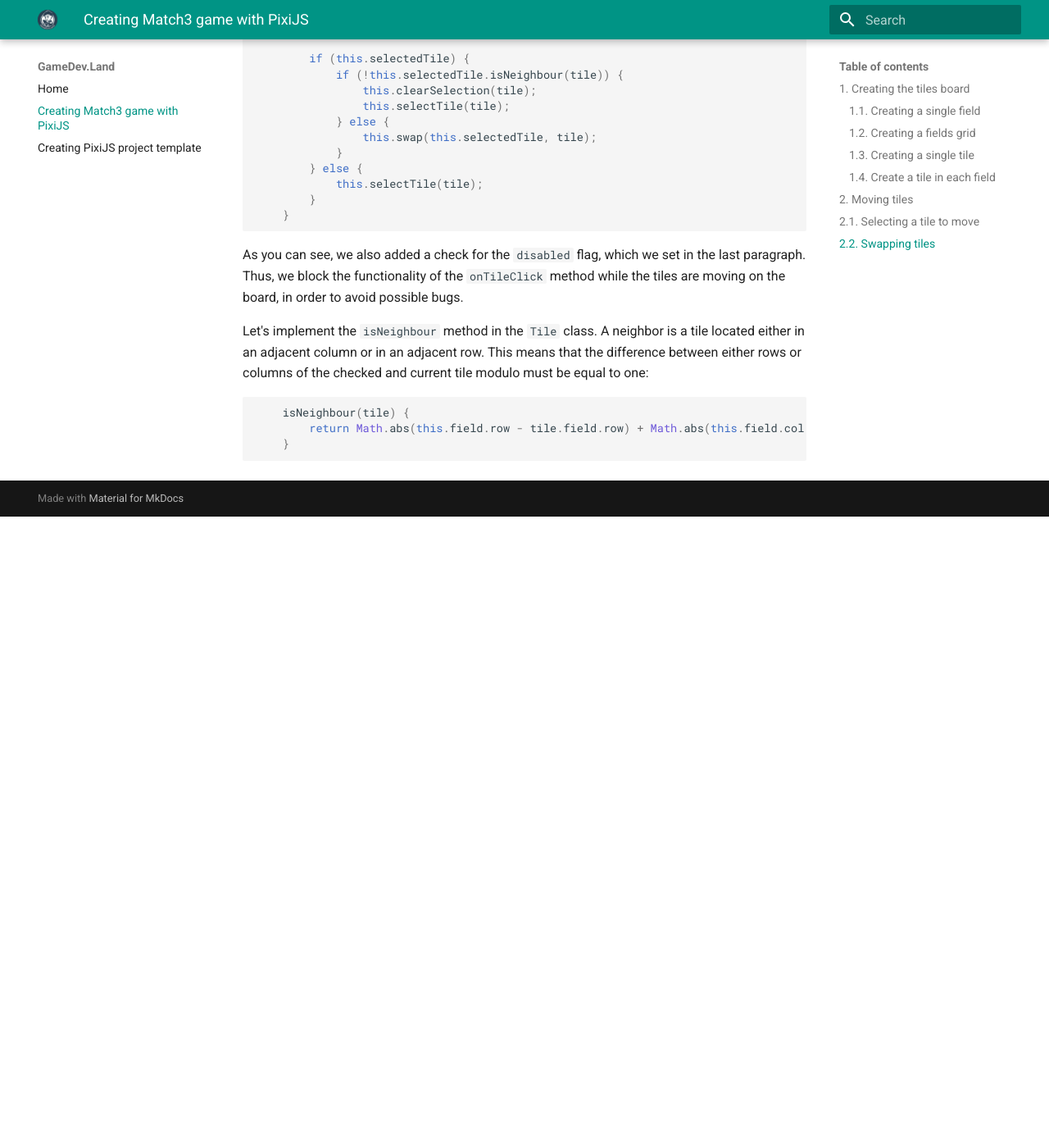
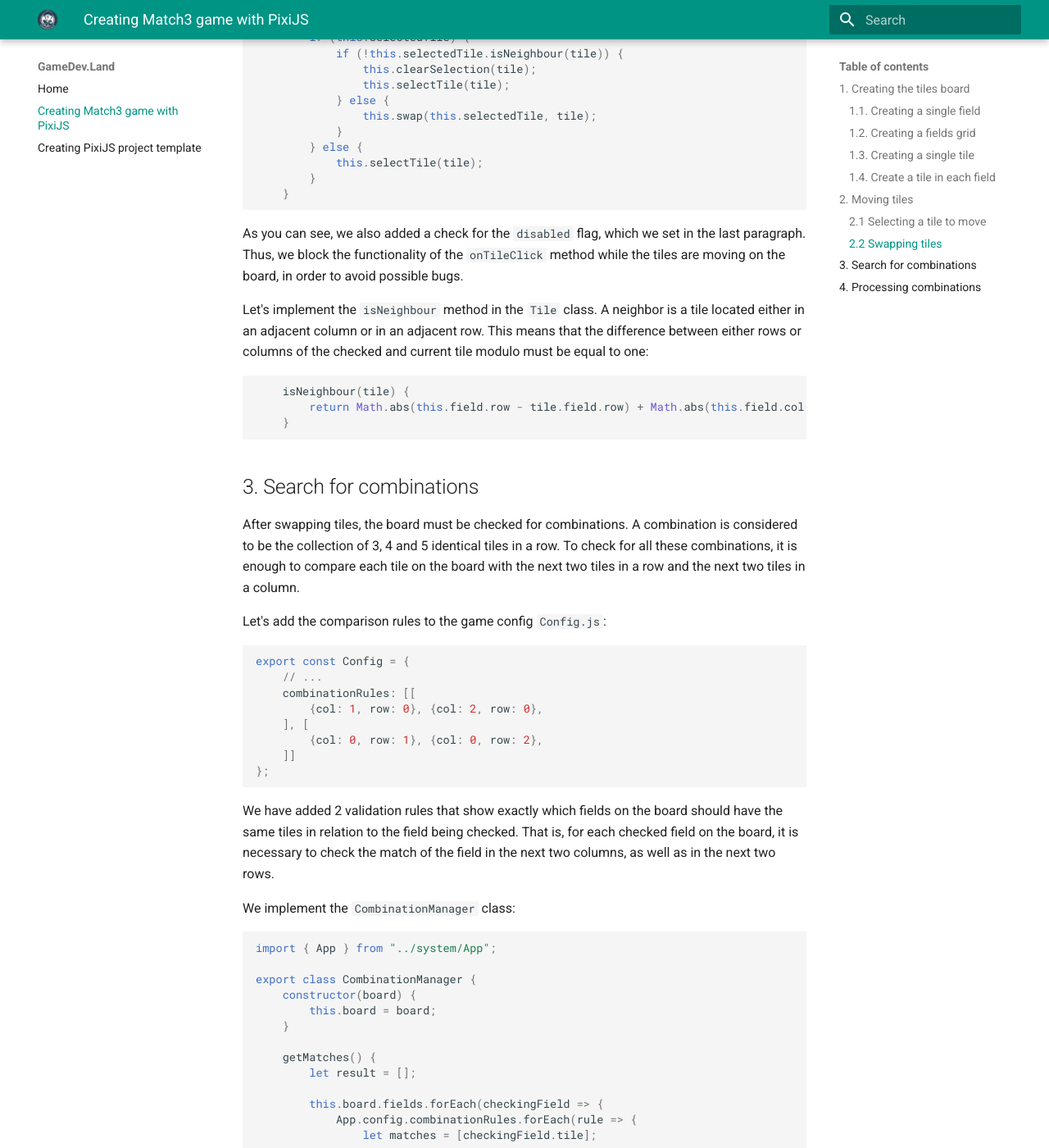
Before and after one commit to bolotnikov/gamedevland, an MkDocs documentation site: the page built from docs/match3.md, in a window 1280 px wide and 1400 px high, scrolled down 9720 px. Shown: the whole window at 82% size. Built offline with MkDocs 1.6.1 and Material for MkDocs 9.7.7, drawn with Linux system fonts in a browser that asks for light colours; before the commit the page ends 10350 px from its top, so only the background shows below that; some of the changed text lies outside the part shown.

Commit message:
match3.md

````diff
--- a/docs/match3.md
+++ b/docs/match3.md
@@ -294,7 +294,7 @@ And now in the `Board` class we create a tile using the factory:
 ## 2. Moving tiles
 We start developing the functionality for moving tiles.
 
-## 2.1. Selecting a tile to move
+### 2.1 Selecting a tile to move
 
 We need to click on a tile to select it. This means tiles must be interactive.
 Let's add interactivity when creating tiles in the `Board` class:
@@ -379,7 +379,7 @@ export class Field {
     // ...
 ```
 
-## 2.2. Swapping tiles
+### 2.2 Swapping tiles
 
 In the `onTileClick` method of the `Game` class, add `swap` method call, which implements the movement of tiles:
 
@@ -504,3 +504,87 @@ This means that the difference between either rows or columns of the checked and
         return Math.abs(this.field.row - tile.field.row) + Math.abs(this.field.col - tile.field.col) === 1
     }
 ```
+
+## 3. Search for combinations
+
+After swapping tiles, the board must be checked for combinations.
+A combination is considered to be the collection of 3, 4 and 5 identical tiles in a row.
+To check for all these combinations, it is enough to compare each tile on the board with the next two tiles in a row and the next two tiles in a column.
+
+Let's add the comparison rules to the game config `Config.js`:
+
+``` javascript
+export const Config = {
+    // ...
+    combinationRules: [[
+        {col: 1, row: 0}, {col: 2, row: 0},
+    ], [
+        {col: 0, row: 1}, {col: 0, row: 2},
+    ]]
+};
+```
+We have added 2 validation rules that show exactly which fields on the board should have the same tiles in relation to the field being checked. That is, for each checked field on the board, it is necessary to check the match of the field in the next two columns, as well as in the next two rows.
+
+We implement the `CombinationManager` class:
+
+``` javascript
+
+import { App } from "../system/App";
+
+export class CombinationManager {
+    constructor(board) {
+        this.board = board;
+    }
+
+    getMatches() {
+        let result = [];
+
+        this.board.fields.forEach(checkingField => {
+            App.config.combinationRules.forEach(rule => {
+                let matches = [checkingField.tile];
+
+                rule.forEach(position => {
+                    const row = checkingField.row + position.row;
+                    const col = checkingField.col + position.col;
+                    const comparingField = this.board.getField(row, col);
+                    if (comparingField && comparingField.tile.color === checkingField.tile.color) {
+                        matches.push(comparingField.tile);
+                    }
+                });
+
+                if (matches.length === rule.length + 1) {
+                    result.push(matches);
+                }
+            });
+        });
+
+        return result;
+    }
+}
+
+```
+
+And call its method in the `Game` class:
+
+``` javascript
+// ...
+import { CombinationManager } from "./CombinationManager";
+
+export class Game {
+    constructor() {
+        // ...
+        this.combinationManager = new CombinationManager(this.board);
+    }
+
+    swap(selectedTile, tile) {
+        // ...
+        tile.moveTo(selectedTile.field.position, 0.2).then(() => {
+            this.board.swap(selectedTile, tile);
+            const matches = this.combinationManager.getMatches();
+            this.disabled = false;
+        });
+    }
+}
+
+```
+## 4. Processing combinations
````
Also changed, not shown: ru/match3.md (+83 -2 lines).
